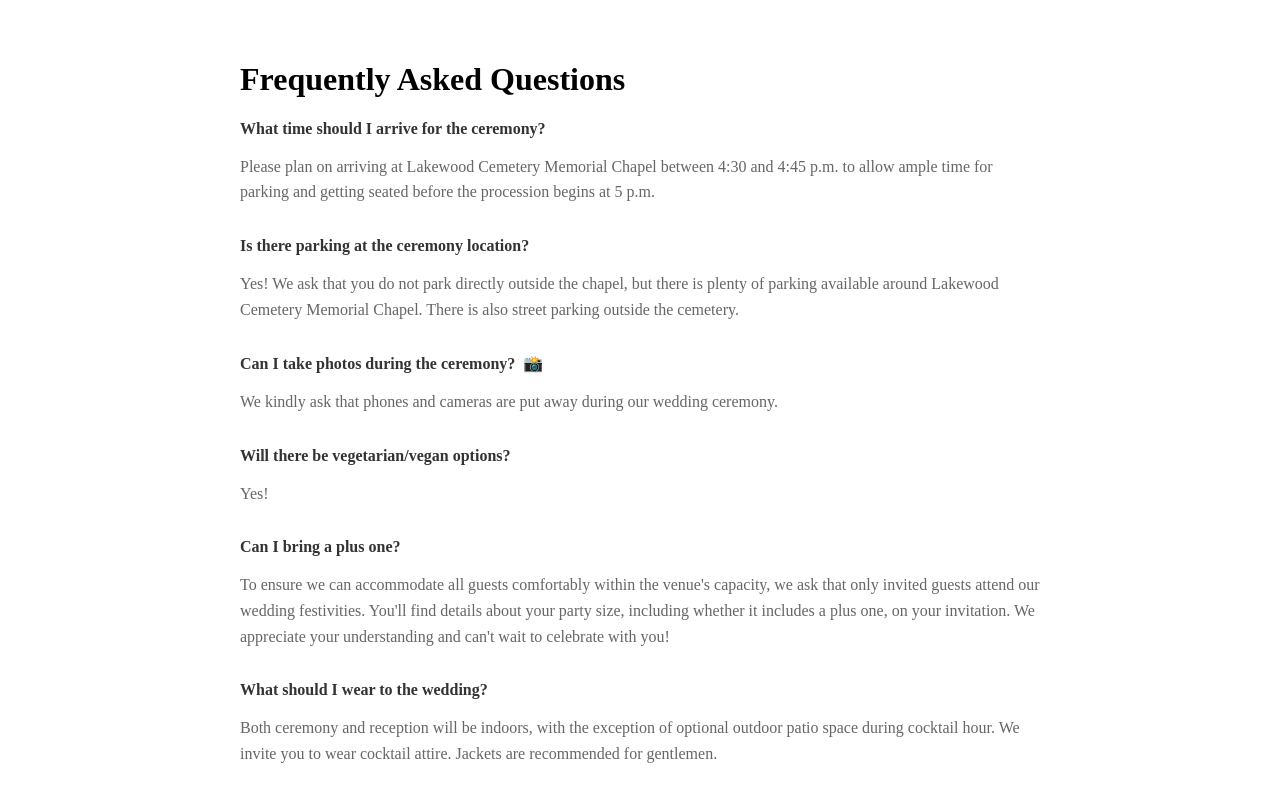
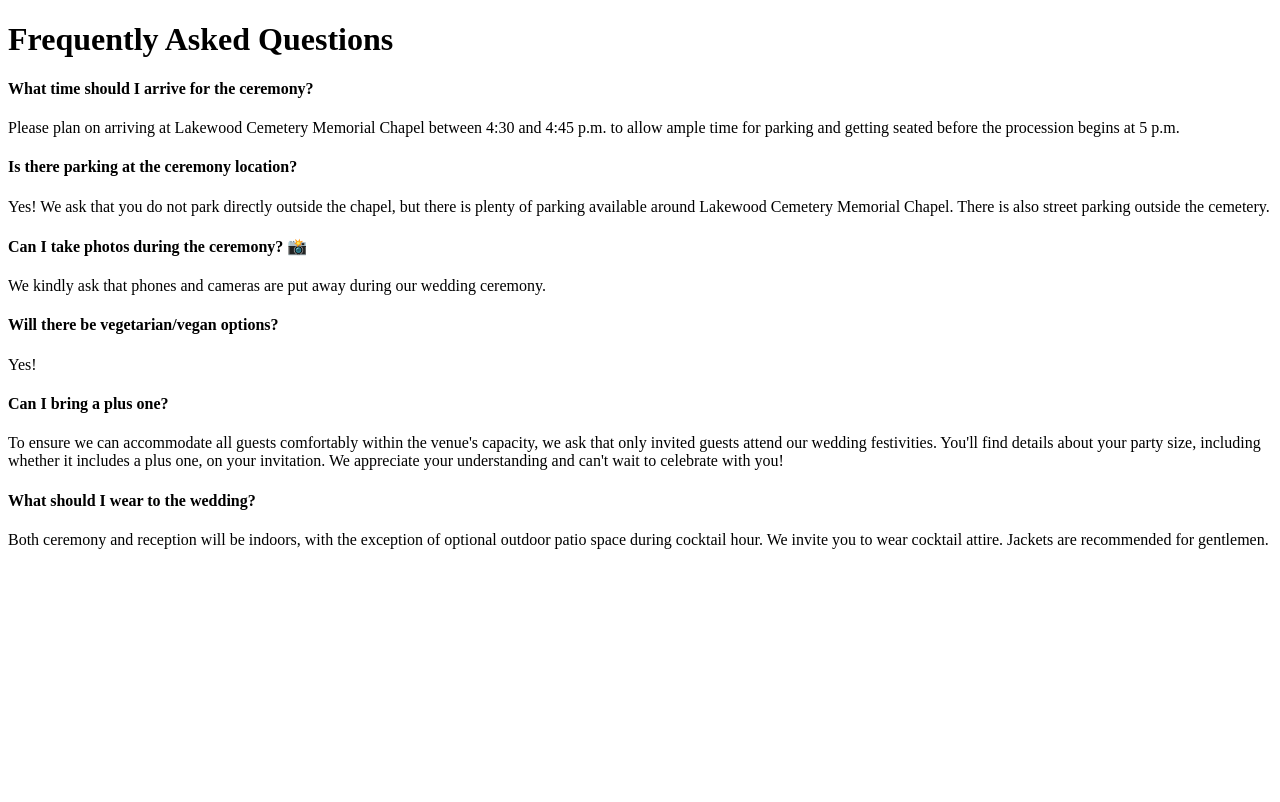
Before and after one commit to benped/wedding, a Next.js app: page /FAQ in a window 1280 px wide. Shown: the top 802 px of the page. Built offline with nearby package versions, Linux system fonts and the light colour scheme.

Commit message:
Font changes

```diff
--- a/src/pages/FAQ.tsx
+++ b/src/pages/FAQ.tsx
@@ -1,84 +1,71 @@
 import React from 'react';
-import styled from 'styled-components';
-
-const FAQContainer = styled.div`
-  max-width: 800px;
-  margin: 0 auto;
-  padding: 2rem;
-`;
-
-const FAQSection = styled.div`
-  margin-bottom: 2rem;
-`;
-
-const Question = styled.h4`
-  color: #333;
-  margin-bottom: 1rem;
-  display: flex;
-  align-items: center;
-  gap: 0.5rem;
-`;
-
-const Answer = styled.p`
-  line-height: 1.6;
-  color: #666;
-`;
-
 
 const FAQ: React.FC = () => {
     return (
-        <FAQContainer>
-            <h1>Frequently Asked Questions</h1>
+        <div className="max-w-[800px] mx-auto p-8">
+            <h1 className="text-sage-green font-harmond text-4xl md:text-5xl lg:text-6xl mb-8">Frequently Asked Questions</h1>
 
-            <FAQSection>
-                <Question>What time should I arrive for the ceremony?</Question>
-                <Answer>
+            <div className="mb-8">
+                <h4 className="text-sage-green flex items-center gap-2">
+                    What time should I arrive for the ceremony?
+                </h4>
+                <p className="text-sage-green leading-relaxed">
                     Please plan on arriving at Lakewood Cemetery Memorial Chapel between 4:30 and 4:45 p.m.
                     to allow ample time for parking and getting seated before the procession begins at 5 p.m.
-                </Answer>
-            </FAQSection>
+                </p>
+            </div>
 
-            <FAQSection>
-                <Question>Is there parking at the ceremony location?</Question>
-                <Answer>
+            <div className="mb-8">
+                <h4 className="text-sage-green flex items-center gap-2">
+                    Is there parking at the ceremony location?
+                </h4>
+                <p className="text-sage-green leading-relaxed">
                     Yes! We ask that you do not park directly outside the chapel, but there is plenty of
                     parking available around Lakewood Cemetery Memorial Chapel. There is also street parking
                     outside the cemetery.
-                </Answer>
-            </FAQSection>
+                </p>
+            </div>
 
-            <FAQSection>
-                <Question>
-                    Can I take photos during the ceremony? <span style={{ color: '#666' }}>📸</span>
-                </Question>
-                <Answer>
+            <div className="mb-8">
+                <h4 className="text-sage-green flex items-center gap-2">
+                    Can I take photos during the ceremony? <span className="text-sage-green">📸</span>
+                </h4>
+                <p className="text-sage-green leading-relaxed">
                     We kindly ask that phones and cameras are put away during our wedding ceremony.
-                </Answer>
-            </FAQSection>
+                </p>
+            </div>
 
-            <FAQSection>
-                <Question>Will there be vegetarian/vegan options?</Question>
-                <Answer>Yes!</Answer>
-            </FAQSection>
+            <div className="mb-8">
+                <h4 className="text-sage-green flex items-center gap-2">
+                    Will there be vegetarian/vegan options?
+                </h4>
+                <p className="text-sage-green leading-relaxed">
+                    Yes!
+                </p>
+            </div>
 
-            <FAQSection>
-                <Question>Can I bring a plus one?</Question>
-                <Answer>
+            <div className="mb-8">
+                <h4 className="text-sage-green flex items-center gap-2">
+                    Can I bring a plus one?
+                </h4>
+                <p className="text-sage-green leading-relaxed">
                     To ensure we can accommodate all guests comfortably within the venue's capacity,
                     we ask that only invited guests attend our wedding festivities. You'll find details
                     about your party size, including whether it includes a plus one, on your invitation.
                     We appreciate your understanding and can't wait to celebrate with you!
-                </Answer>
-            </FAQSection>
+                </p>
+            </div>
 
-            <FAQSection>
-                <Question>What should I wear to the wedding?</Question>
-                <Answer>
+            <div className="mb-8">
+                <h4 className="text-sage-green flex items-center gap-2">
+                    What should I wear to the wedding?
+                </h4>
+                <p className="text-sage-green leading-relaxed">
                     Both ceremony and reception will be indoors, with the exception of optional outdoor
                     patio space during cocktail hour. We invite you to wear cocktail attire. Jackets are recommended for gentlemen.
-                </Answer>
-            </FAQSection>
-        </FAQContainer>
+                </p>
+            </div>
+        </div>
     );
 };
 
```
Also changed, not shown: src/pages/Hotels.tsx (+19 -19 lines).
